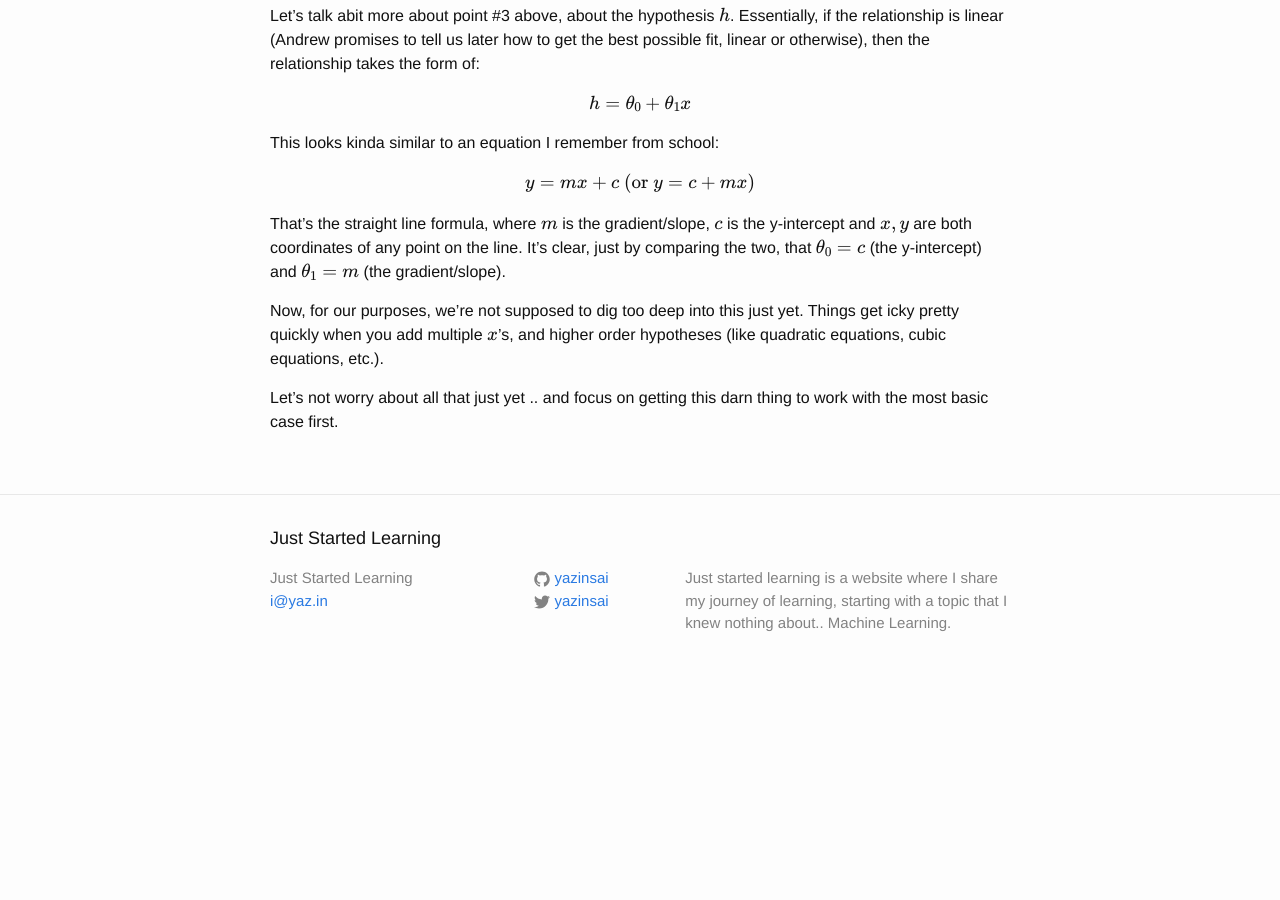
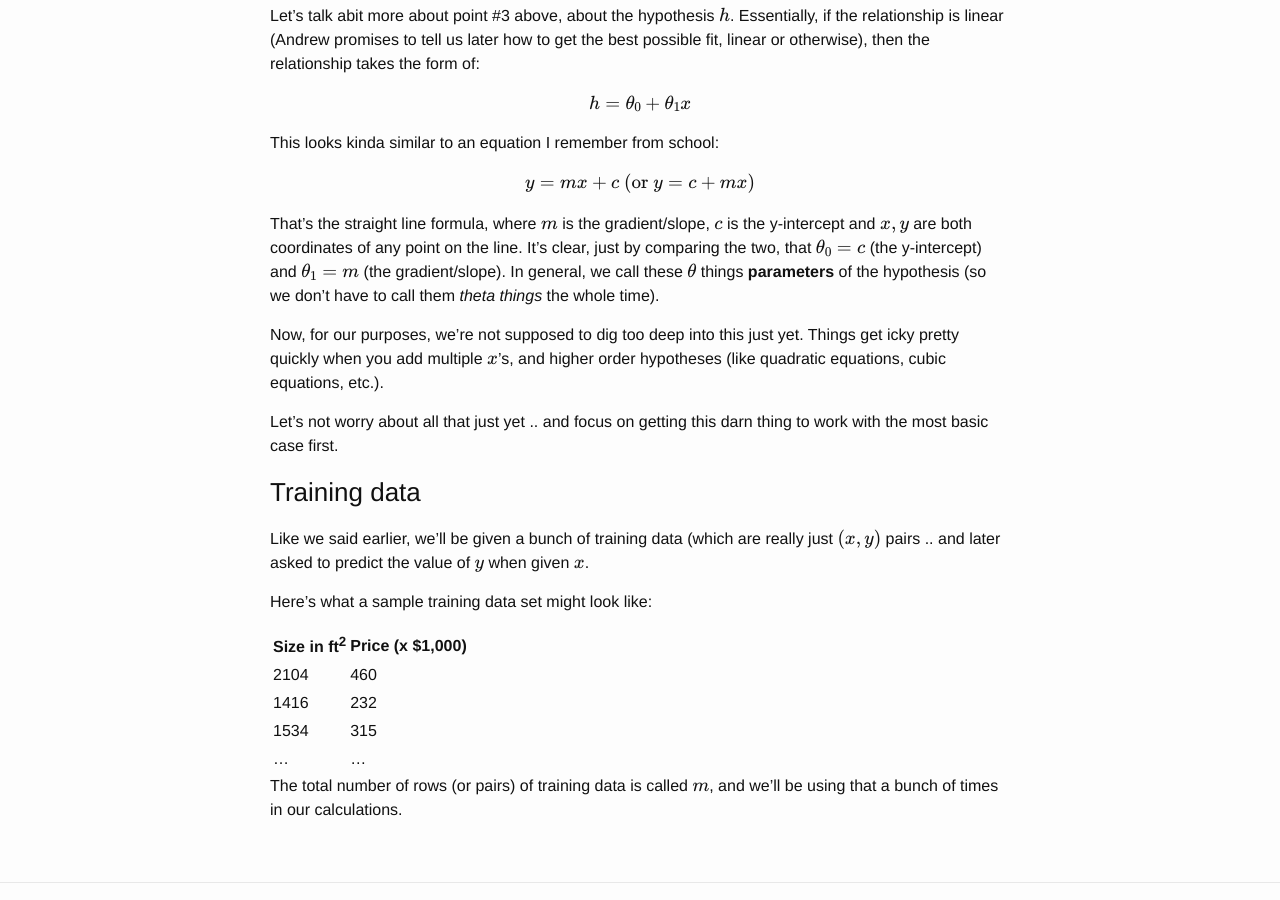
Before and after one commit to juststartedlearning/juststartedlearning.github.com, a Jekyll site: the page built from _posts/2015-12-22-some-basic-definitions.md, in a window 1280 px wide and 900 px high, scrolled down 826 px. Built offline with Jekyll 4.4.1, drawn with Linux system fonts in a browser that asks for light colours; formulas are drawn with MathJax 3; before the commit the page ends 1521 px from its top, so only the background shows below that.

Commit message:
Training data

```diff
--- a/_posts/2015-12-22-some-basic-definitions.md
+++ b/_posts/2015-12-22-some-basic-definitions.md
@@ -34,8 +34,22 @@ This looks kinda similar to an equation I remember from school:
 
 $$y = mx + c \text{ (or } y = c + mx)$$
 
-That's the straight line formula, where \\(m\\) is the gradient/slope, \\(c\\) is the y-intercept and \\(x, y\\) are both coordinates of any point on the line. It's clear, just by comparing the two, that \\(\theta_0 = c\\) (the y-intercept) and \\(\theta_1 = m\\) (the gradient/slope).
+That's the straight line formula, where \\(m\\) is the gradient/slope, \\(c\\) is the y-intercept and \\(x, y\\) are both coordinates of any point on the line. It's clear, just by comparing the two, that \\(\theta_0 = c\\) (the y-intercept) and \\(\theta_1 = m\\) (the gradient/slope). In general, we call these \\(\theta\\) things **parameters** of the hypothesis (so we don't have to call them *theta things* the whole time).
 
 Now, for our purposes, we're not supposed to dig too deep into this just yet. Things get icky pretty quickly when you add multiple \\(x\\)'s, and higher order hypotheses (like quadratic equations, cubic equations, etc.).
 
 Let's not worry about all that just yet .. and focus on getting this darn thing to work with the most basic case first.
+
+### Training data
+Like we said earlier, we'll be given a bunch of training data (which are really just \\((x, y)\\) pairs .. and later asked to predict the value of \\(y\\) when given \\(x\\).
+
+Here's what a sample training data set might look like:
+
+| Size in ft<sup>2</sup> | Price (x $1,000) |
+|---------------|------------------|
+| 2104          | 460              |
+| 1416          | 232              |
+| 1534          | 315              |
+| ...           | ...              |
+
+The total number of rows (or pairs) of training data is called \\(m\\), and we'll be using that a bunch of times in our calculations.
```
